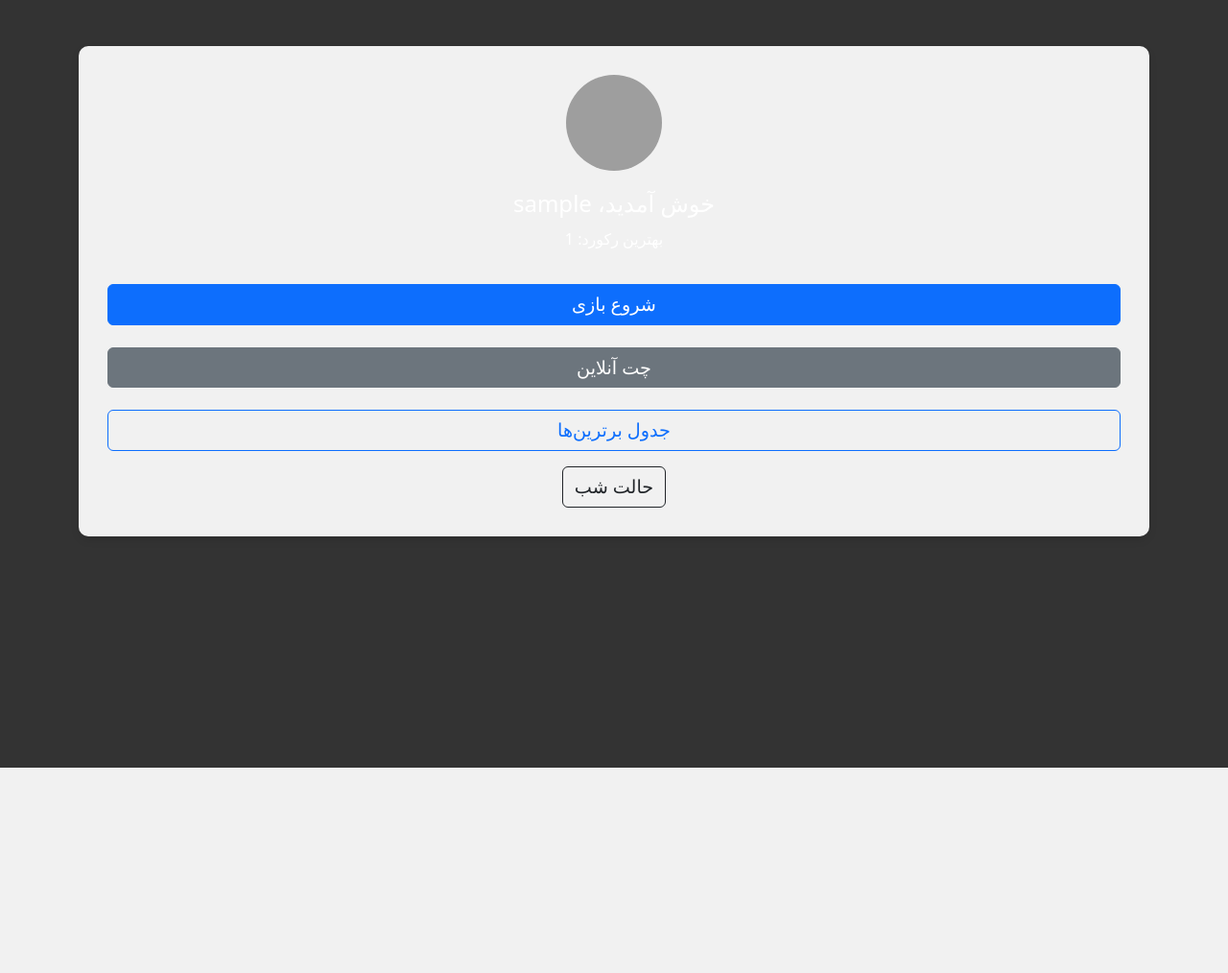
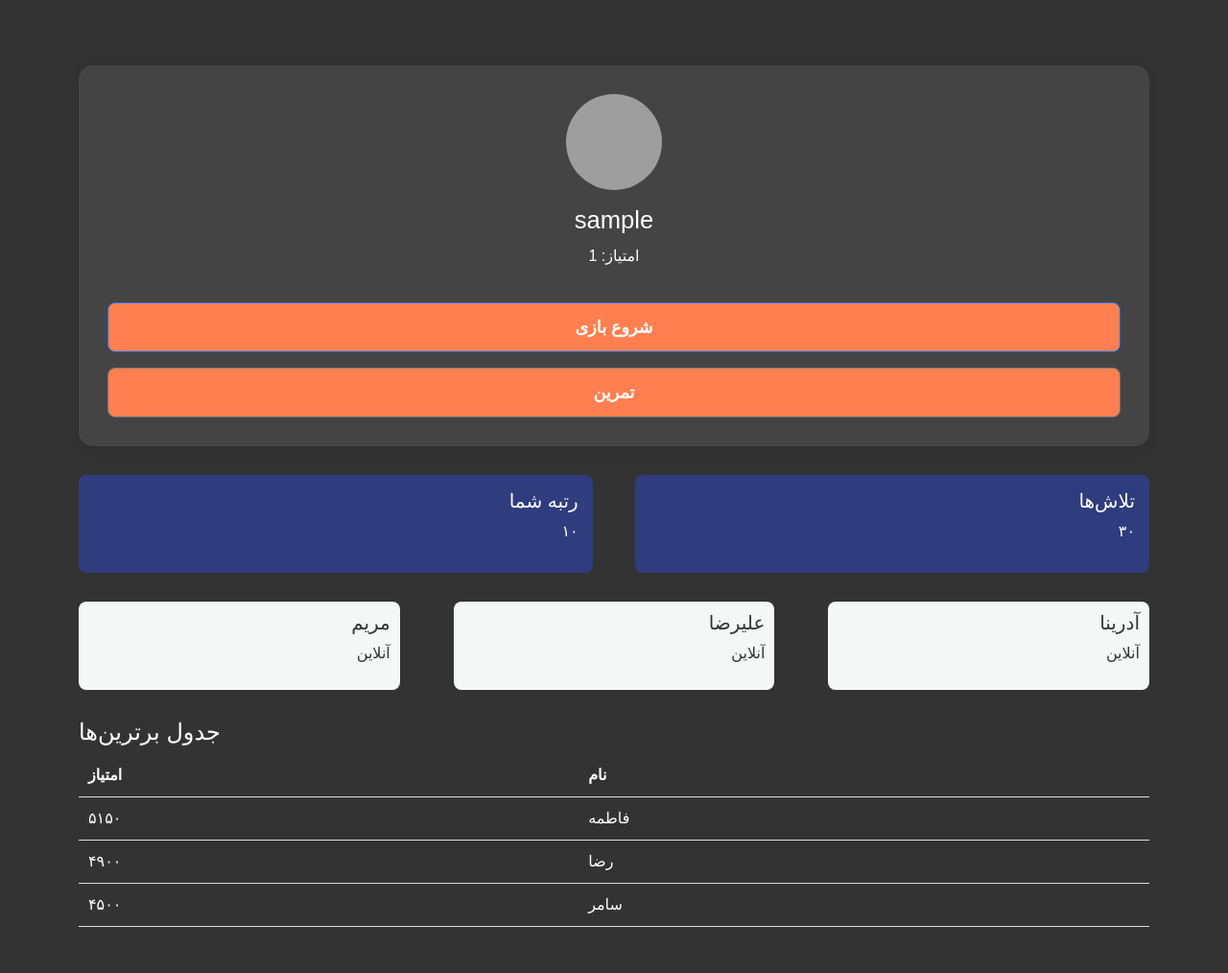
Before and after one commit to mrm-esmaili/raz_adad, a PHP site: page /dashboard.php in a window 1280 px wide. Shown: the whole page at 96% size. Before the commit the page ends 800 px from the top, so only its background shows below. Run offline with PHP 8.4, Linux system fonts and the light colour scheme; the visitor is signed in with stand-in values (Sample User, id 1); some libraries are stand-ins or nearby versions; grey boxes are pictures that could not be loaded.

Commit message:
dashboard enhance design

```diff
--- a/dashboard.php
+++ b/dashboard.php
@@ -20,13 +20,16 @@
   <meta name="viewport" content="width=device-width, initial-scale=1.0">
   <title>داشبورد</title>
   <link rel="stylesheet" href="https://cdn.jsdelivr.net/npm/bootstrap@5.3.2/dist/css/bootstrap.rtl.min.css">
+  <link rel="stylesheet" href="style.css">
   <style>
     .profile-card {
+      background-color: #1a2b5c;
+      color: white;
+      border-radius: 15px;
+      padding: 30px;
+      box-shadow: 0 4px 12px rgba(0, 0, 0, 0.1);
       text-align: center;
-      padding: 30px;
-      border-radius: 10px;
-      background-color: #f1f1f1;
-      box-shadow: 0 4px 8px rgba(0, 0, 0, 0.1);
+      margin-top: 20px;
     }
     .profile-card img {
       width: 100px;
@@ -34,53 +37,121 @@
       border-radius: 50%;
       margin-bottom: 20px;
     }
+    .btn-primary, .btn-secondary {
+      font-size: 1.1rem;
+      padding: 12px 30px;
+      margin-top: 20px;
+      border-radius: 8px;
+    }
+    .btn-outline-primary {
+      border-radius: 8px;
+    }
     .profile-card h2 {
-      font-size: 1.5rem;
-      margin-bottom: 10px;
+      font-size: 1.6rem;
     }
-    .profile-card p {
-      font-size: 1rem;
-      margin-bottom: 20px;
+    .game-stats {
+      display: flex;
+      justify-content: space-between;
+      margin-top: 30px;
     }
-    .btn {
-      font-size: 1.2rem;
-      margin-top: 15px;
+    .game-stats div {
+      background-color: #2f3c7d;
+      padding: 15px;
+      border-radius: 8px;
+      color: white;
+      width: 48%;
     }
-    .dark-mode {
-      background-color: #333;
-      color: white;
+    .online-users {
+      display: flex;
+      justify-content: space-between;
+      margin-top: 30px;
     }
-    body.dark-mode {
-      background-color: #333;
+    .online-users div {
+      background-color: #f4f7f6;
+      padding: 10px;
+      border-radius: 8px;
+      color: #333;
+      width: 30%;
+    }
+    .leaderboard {
+      margin-top: 30px;
+      text-align: left;
+    }
+    .leaderboard table {
+      width: 100%;
+      border-collapse: collapse;
+    }
+    .leaderboard th, .leaderboard td {
+      padding: 10px;
+      text-align: left;
+      border-bottom: 1px solid #ddd;
     }
   </style>
 </head>
 <body class="<?php echo isset($_SESSION['theme']) && $_SESSION['theme'] == 'dark' ? 'dark-mode' : ''; ?>">
   <div class="container py-5">
     <div class="profile-card">
-      <img src="avatars/<?php echo $avatar; ?>" alt="Avatar">
-      <h2>خوش آمدید، <?php echo htmlspecialchars($username); ?></h2>
-      <p>بهترین رکورد: <?php echo $best_score; ?></p>
-      <div class="d-grid gap-2">
-        <a href="game.php" class="btn btn-primary">شروع بازی</a>
-        <a href="chat.php" class="btn btn-secondary">چت آنلاین</a>
-        <a href="leaderboard.php" class="btn btn-outline-primary">جدول برترین‌ها</a>
+      <img src="avatars/<?php echo $avatar; ?>" alt="Avatar" class="rounded-circle mb-3">
+      <h2><?php echo htmlspecialchars($username); ?></h2>
+      <p>امتیاز: <?php echo $best_score; ?></p>
+      <button class="btn btn-primary w-100">شروع بازی</button>
+      <button class="btn btn-secondary w-100 mt-3">تمرین</button>
+    </div>
+
+    <div class="game-stats">
+      <div>
+        <h5>تلاش‌ها</h5>
+        <p>۳۰</p>
       </div>
-      <button id="theme-toggle" class="btn btn-outline-dark mt-3">حالت شب</button>
+      <div>
+        <h5>رتبه شما</h5>
+        <p>۱۰</p>
+      </div>
+    </div>
+
+    <div class="online-users">
+      <div>
+        <h5>آدرینا</h5>
+        <p>آنلاین</p>
+      </div>
+      <div>
+        <h5>علیرضا</h5>
+        <p>آنلاین</p>
+      </div>
+      <div>
+        <h5>مریم</h5>
+        <p>آنلاین</p>
+      </div>
+    </div>
+
+    <div class="leaderboard">
+      <h4>جدول برترین‌ها</h4>
+      <table>
+        <thead>
+          <tr>
+            <th>نام</th>
+            <th>امتیاز</th>
+          </tr>
+        </thead>
+        <tbody>
+          <tr>
+            <td>فاطمه</td>
+            <td>۵۱۵۰</td>
+          </tr>
+          <tr>
+            <td>رضا</td>
+            <td>۴۹۰۰</td>
+          </tr>
+          <tr>
+            <td>سامر</td>
+            <td>۴۵۰۰</td>
+          </tr>
+        </tbody>
+      </table>
     </div>
   </div>
 
-  <script>
-    document.getElementById('theme-toggle').addEventListener('click', function() {
-      document.body.classList.toggle('dark-mode');
-      const theme = document.body.classList.contains('dark-mode') ? 'dark' : 'light';
-      // ذخیره وضعیت تم در سشن
-      fetch('php/save_theme.php', {
-        method: 'POST',
-        body: JSON.stringify({ theme: theme }),
-        headers: { 'Content-Type': 'application/json' }
-      });
-    });
-  </script>
+  <script src="https://cdn.jsdelivr.net/npm/sweetalert2@11"></script>
+  <script src="script.js"></script>
 </body>
 </html>
--- a/style.css
+++ b/style.css
@@ -1,60 +1,94 @@
-/* استایل برای کل سایت */
+/* استایل کلی برای بدن صفحه */
 body {
   font-family: 'Arial', sans-serif;
-    background-color: #f4f4f4;
   margin: 0;
   padding: 0;
+  background-color: #f4f4f4;
+  transition: background-color 0.3s ease-in-out;
 }
 
-  /* تنظیمات برای دکمه‌ها */
+/* استایل برای دکمه‌ها */
 .btn {
-    padding: 10px 20px;
-    border-radius: 5px;
-    font-size: 16px;
+  padding: 12px 25px;
+  border-radius: 8px;
+  font-size: 18px;
   font-weight: bold;
+  transition: background-color 0.3s ease;
 }
 
-  /* تنظیمات برای کارت‌ها */
+/* استایل برای کارت‌ها */
 .card {
-    border-radius: 10px;
-    box-shadow: 0 4px 8px rgba(0, 0, 0, 0.1);
+  background: rgba(255, 255, 255, 0.9);
+  border-radius: 15px;
+  box-shadow: 0 6px 15px rgba(0, 0, 0, 0.1);
+  padding: 30px;
+  text-align: center;
 }
 
-  /* استایل برای پیام‌ها */
-  .chat-message {
-    margin: 5px;
-    padding: 15px;
-    background-color: #fff;
-    border-radius: 10px;
-    box-shadow: 0 2px 4px rgba(0, 0, 0, 0.1);
-  }
-
-  /* استایل برای دکمه‌های ارسال پیام */
-  .chat-box {
-    height: 350px;
-    overflow-y: scroll;
-    margin-bottom: 10px;
-    border: 1px solid #ccc;
-    padding: 10px;
-  }
-
-  /* تنظیمات برای پروفایل */
+/* استایل برای بخش پروفایل */
 .profile-card {
-    text-align: center;
-    padding: 20px;
-    border-radius: 10px;
-    box-shadow: 0 4px 8px rgba(0, 0, 0, 0.1);
+  margin-top: 20px;
+  padding: 25px;
+  background-color: #ffffff;
+  border-radius: 15px;
+  box-shadow: 0 4px 10px rgba(0, 0, 0, 0.1);
 }
 
 .profile-card img {
+  width: 120px;
+  height: 120px;
   border-radius: 50%;
+  margin-bottom: 20px;
+}
+
+.profile-card h2 {
+  font-size: 1.5rem;
   margin-bottom: 10px;
 }
 
-  /* استایل برای انتخاب آواتار */
-  .form-select {
+/* استایل برای چت و دکمه‌های بازی */
+.game-container, .chat-container {
+  padding: 20px;
+}
+
+.game-container {
+  text-align: center;
+  background-color: #ffffff;
+  border-radius: 10px;
+  box-shadow: 0 4px 10px rgba(0, 0, 0, 0.1);
+}
+
+.chat-container {
+  display: flex;
+  flex-direction: column;
+  margin-top: 30px;
+}
+
+/* استایل برای واکنش‌های شیرینی و پیغام‌های Success/Error */
+.swal2-popup {
+  font-size: 16px;
+  background-color: #fff;
+  border-radius: 10px;
+  padding: 20px;
+}
+
+.swal2-title {
+  color: #4CAF50;
+  font-size: 1.6rem;
+}
+
+.swal2-confirm {
+  background-color: #4CAF50;
+  font-size: 1rem;
   padding: 10px;
-    font-size: 16px;
+  border-radius: 8px;
+}
+
+.swal2-deny {
+  background-color: #f44336;
+  font-size: 1rem;
+  padding: 10px;
+  border-radius: 8px;
 }
 
 /* استایل برای حالت شب */
@@ -63,16 +97,12 @@
   color: #fff;
 }
 
-  .dark-mode .card {
+body.dark-mode .card, body.dark-mode .profile-card {
   background-color: #444;
   color: #fff;
 }
 
-  .dark-mode .chat-message {
-    background-color: #555;
+body.dark-mode .btn {
+  background-color: #ff7f50;
+  color: white;
 }
-
-  .dark-mode .btn {
-    background-color: #ff7f50;
-    color: #fff;
-  }
```
Also changed, not shown: index.html (+17 -42 lines), design1.png (added). Lines whose indentation alone changed are shown as unchanged.
